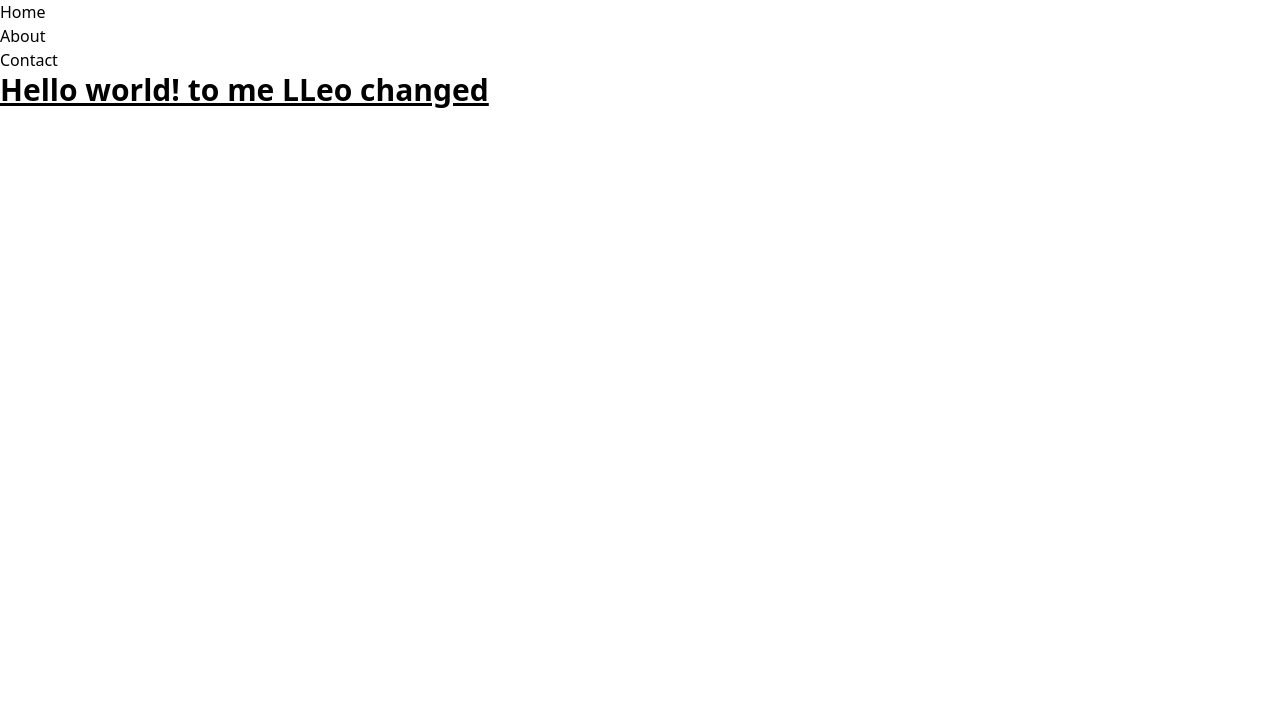
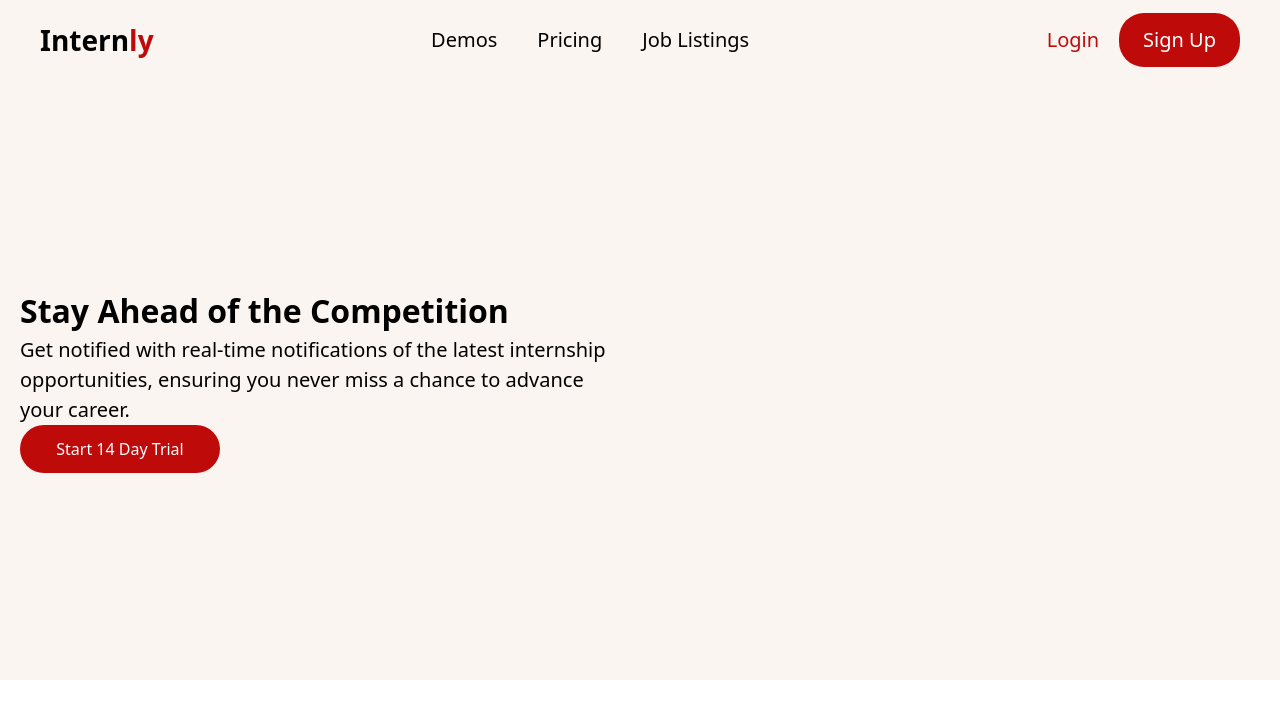
Before and after one commit to jiahaoli0465/internshipNotifier, a React (Vite) app in the folder frontend/: page / in a window 1280 px wide. Shown: the top 718 px of the page. Built offline with nearby package versions, Linux system fonts and the light colour scheme.

Commit message:
added hero and nav

```diff
--- a/frontend/package.json
+++ b/frontend/package.json
@@ -10,9 +10,13 @@
     "preview": "vite preview"
   },
   "dependencies": {
+    "clsx": "^2.1.1",
+    "framer-motion": "^11.3.2",
     "react": "^18.3.1",
     "react-dom": "^18.3.1",
-    "react-router-dom": "^6.24.1"
+    "react-router-dom": "^6.24.1",
+    "styled-components": "^6.1.11",
+    "tailwind-merge": "^2.4.0"
   },
   "devDependencies": {
     "@types/node": "^20.14.10",
--- /dev/null
+++ b/frontend/src/components/Home/Hero.tsx
@@ -0,0 +1,60 @@
+import React from "react";
+import { Link } from "react-router-dom";
+import styled from "styled-components";
+
+const JoinButton = styled(Link)`
+  background-color: #bf0a0a;
+  color: #ffffff;
+  padding: 12px 24px;
+  border: none;
+  border-radius: 25px;
+  font-size: 16px;
+  cursor: pointer;
+  text-align: center;
+  text-decoration: none;
+  width: 200px;
+
+  &:hover {
+    background-color: #a00a0a;
+  }
+`;
+
+const Hero = () => {
+  return (
+    <section
+      style={{ height: "600px", backgroundColor: "#fbf5f1", width: "100%" }}
+    >
+      <div
+        style={{
+          width: "50%",
+          height: "100%",
+          display: "flex",
+          justifyContent: "center",
+          alignItems: "center",
+        }}
+      >
+        <div
+          style={{
+            display: "flex",
+            flexDirection: "column",
+            width: "600px",
+          }}
+        >
+          <h1 style={{ fontSize: "32px", fontWeight: "bold" }}>
+            Stay Ahead of the Competition
+          </h1>
+          <p style={{ fontSize: "20px" }}>
+            Get notified with real-time notifications of the latest internship
+            opportunities, ensuring you never miss a chance to advance your
+            career.
+          </p>
+          <JoinButton to="/pricing">Start 14 Day Trial</JoinButton>
+        </div>
+      </div>
+
+      <div style={{ width: "50%" }}></div>
+    </section>
+  );
+};
+
+export default Hero;
--- a/frontend/src/layouts/MainLayout.tsx
+++ b/frontend/src/layouts/MainLayout.tsx
@@ -1,24 +1,103 @@
-// src/layouts/MainLayout.tsx
 import React from "react";
 import { Outlet, Link } from "react-router-dom";
+import styled from "styled-components";
+
+// Styled components for the navbar
+const Navbar = styled.nav`
+  background-color: #fbf5f1;
+  display: flex;
+  justify-content: space-between;
+  align-items: center;
+  padding: 20px 40px;
+  height: 80px;
+`;
+
+const Logo = styled.div`
+  font-weight: bold;
+  font-size: 28px;
+  display: flex;
+  align-items: center;
+`;
+
+const LogoSpan = styled.span`
+  color: #bf0a0a;
+`;
+
+const NavLinks = styled.ul`
+  display: flex;
+  list-style: none;
+  margin: 0;
+  padding: 0;
+  align-items: center;
+`;
+
+const NavLink = styled(Link)`
+  color: #000000;
+  text-decoration: none;
+  margin: 0 20px;
+  font-size: 20px;
+
+  &:hover {
+    color: #bf0a0a;
+    text-decoration: underline;
+  }
+`;
+
+const AuthButtons = styled.div`
+  display: flex;
+  align-items: center;
+`;
+
+const AuthLink = styled(Link)`
+  color: #bf0a0a;
+  text-decoration: none;
+  margin: 0 20px;
+  font-size: 20px;
+
+  &:hover {
+    // font-weight: bold;
+  }
+`;
+
+const SignUpButton = styled(Link)`
+  background-color: #bf0a0a;
+  color: #ffffff;
+  padding: 12px 24px;
+  border: none;
+  border-radius: 25px;
+  font-size: 20px;
+  cursor: pointer;
+  text-decoration: none;
+
+  &:hover {
+    background-color: #a00a0a;
+  }
+`;
 
 const MainLayout: React.FC = () => {
   return (
     <div>
       <header>
-        <nav>
-          <ul>
+        <Navbar>
+          <Logo>
+            Intern<LogoSpan>ly</LogoSpan>
+          </Logo>
+          <NavLinks>
             <li>
-              <Link to="/">Home</Link>
+              <NavLink to="/demos">Demos</NavLink>
             </li>
             <li>
-              <Link to="/about">About</Link>
+              <NavLink to="/pricing">Pricing</NavLink>
             </li>
             <li>
-              <Link to="/contact">Contact</Link>
+              <NavLink to="/job-listings">Job Listings</NavLink>
             </li>
-          </ul>
-        </nav>
+          </NavLinks>
+          <AuthButtons>
+            <AuthLink to="/login">Login</AuthLink>
+            <SignUpButton to="/sign-up">Sign Up</SignUpButton>
+          </AuthButtons>
+        </Navbar>
       </header>
       <main>
         <Outlet />
--- /dev/null
+++ b/frontend/src/lib/utils.ts
@@ -0,0 +1,6 @@
+import { ClassValue, clsx } from "clsx";
+import { twMerge } from "tailwind-merge";
+
+export function cn(...inputs: ClassValue[]) {
+  return twMerge(clsx(inputs));
+}
--- a/frontend/src/pages/Home.tsx
+++ b/frontend/src/pages/Home.tsx
@@ -1,7 +1,12 @@
 import React from "react";
+import Hero from "../components/Home/Hero";
 
 const Home: React.FC = () => {
-  return <h1 className="text-3xl font-bold underline">Hello world! to me LLeo changed</h1>;
+  return (
+    <>
+      <Hero />
+    </>
+  );
 };
 
 export default Home;
```
Also changed, not shown: 1 other file (tests, documents, lock files or other folders).
